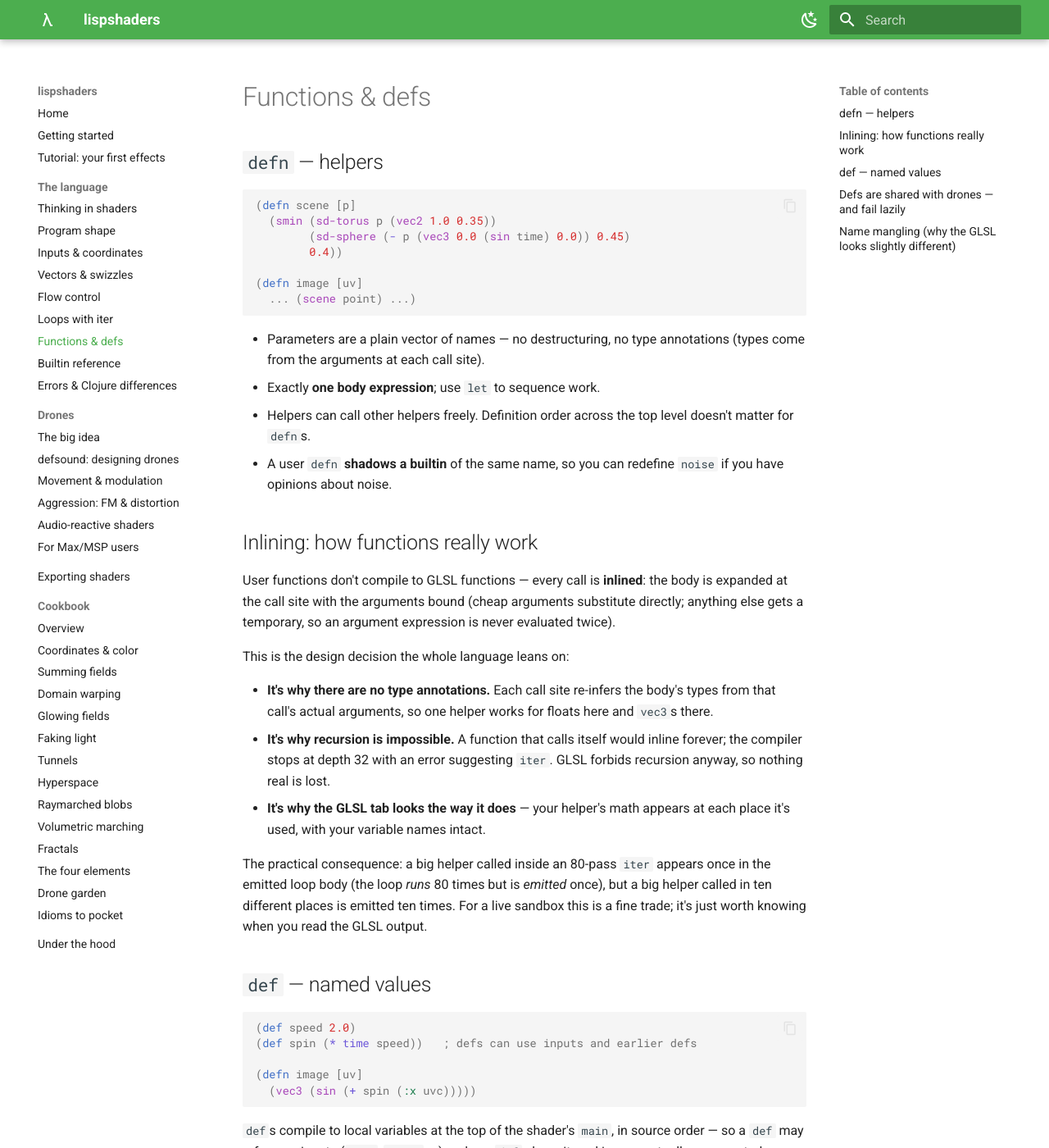
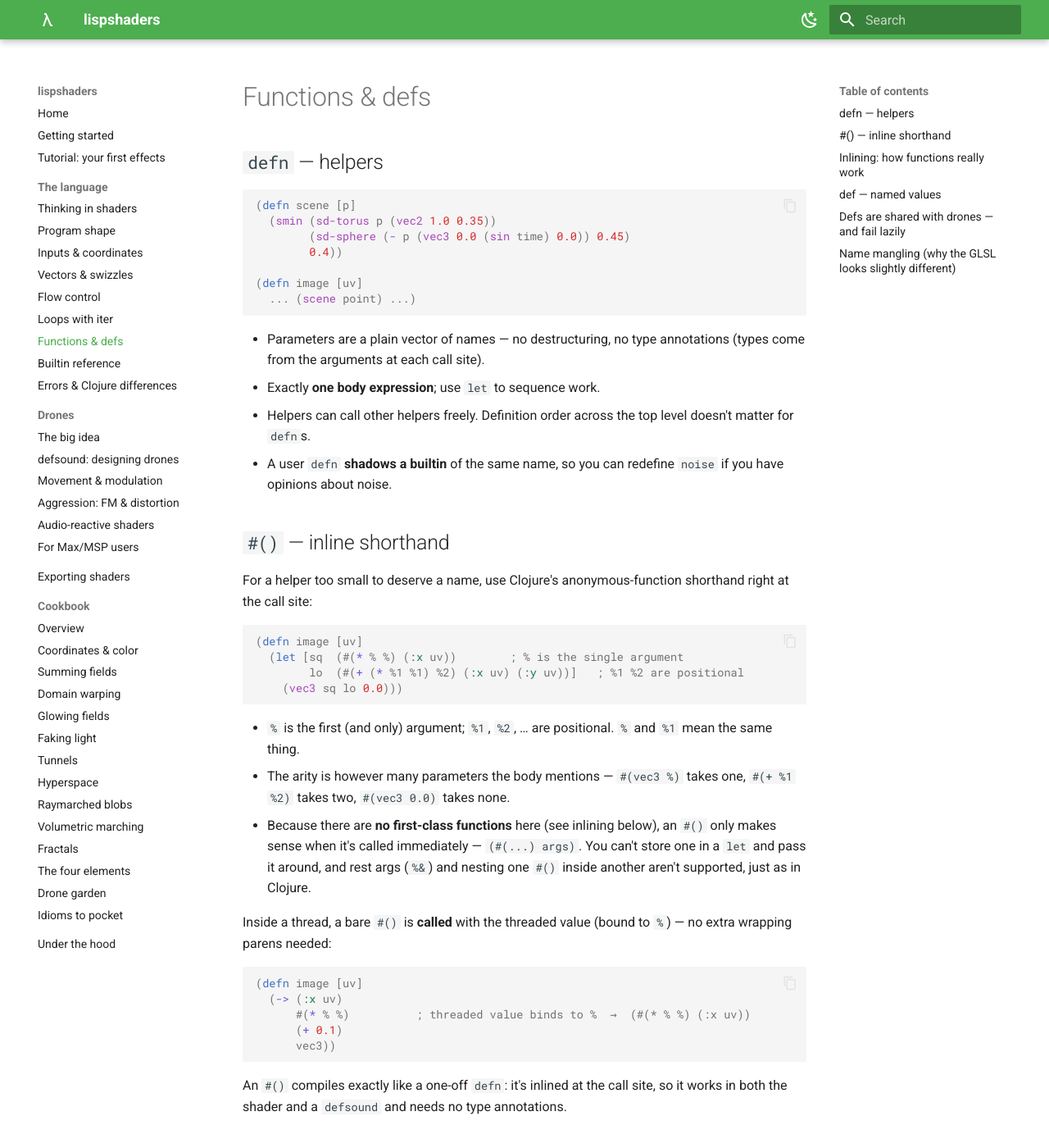
Before and after one commit to FOSSforlife/lispshaders, an MkDocs documentation site: the page built from docs/language/functions.md, in a window 1280 px wide and 1400 px high. Shown: the whole window at 82% size. Built offline with MkDocs 1.6.1 and Material for MkDocs 9.7.7, drawn with Linux system fonts in a browser that asks for light colours.

Commit message:
add support for anonymous functions

````diff
--- a/docs/language/functions.md
+++ b/docs/language/functions.md
@@ -19,6 +19,42 @@
   top level doesn't matter for `defn`s.
 - A user `defn` **shadows a builtin** of the same name, so you can
   redefine `noise` if you have opinions about noise.
+
+## `#()` — inline shorthand
+
+For a helper too small to deserve a name, use Clojure's anonymous-function
+shorthand right at the call site:
+
+```clojure
+(defn image [uv]
+  (let [sq  (#(* % %) (:x uv))        ; % is the single argument
+        lo  (#(+ (* %1 %1) %2) (:x uv) (:y uv))]   ; %1 %2 are positional
+    (vec3 sq lo 0.0)))
+```
+
+- `%` is the first (and only) argument; `%1`, `%2`, … are positional. `%`
+  and `%1` mean the same thing.
+- The arity is however many parameters the body mentions — `#(vec3 %)` takes
+  one, `#(+ %1 %2)` takes two, `#(vec3 0.0)` takes none.
+- Because there are **no first-class functions** here (see inlining below), an
+  `#()` only makes sense when it's called immediately — `(#(...) args)`. You
+  can't store one in a `let` and pass it around, and rest args (`%&`) and
+  nesting one `#()` inside another aren't supported, just as in Clojure.
+
+Inside a thread, a bare `#()` is **called** with the threaded value (bound to
+`%`) — no extra wrapping parens needed:
+
+```clojure
+(defn image [uv]
+  (-> (:x uv)
+      #(* % %)          ; threaded value binds to %  →  (#(* % %) (:x uv))
+      (+ 0.1)
+      vec3))
+```
+
+An `#()` compiles exactly like a one-off `defn`: it's inlined at the call
+site, so it works in both the shader and a `defsound` and needs no type
+annotations.
 
 ## Inlining: how functions really work
 
````
Also changed, not shown: docs/language/errors.md (+1 -1 lines), docs/language/reference.md (+1 -0 lines), 2 other files.
